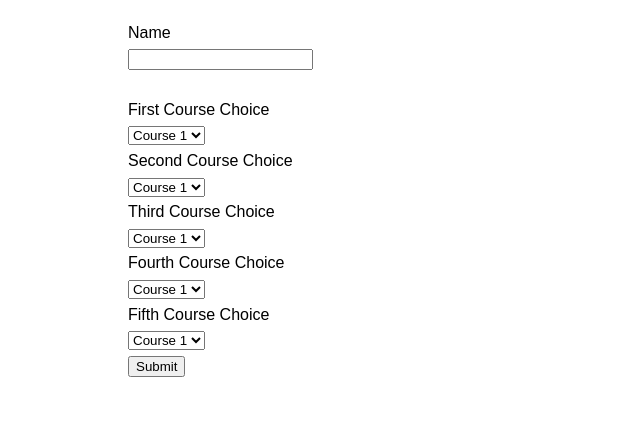
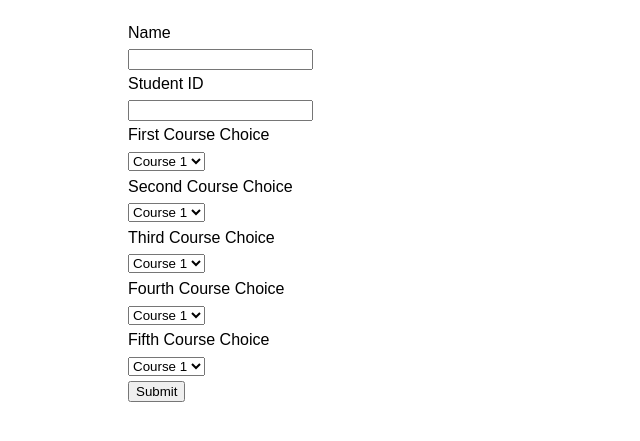
Before and after one commit to shru14/DS-Algo-1, a Flask app: template Flask_Frontend/flaskapp/templates/studentform.html in a window 1280 px wide. Shown: the part 84-525 px from the top of the page, without its empty margins (0-640 px from the left). Run offline with Flask 3, Linux system fonts and the light colour scheme; the template is opened without the code that fills it: values that come from a table or form of the project are taken from there, others are empty.

Commit message:
Updated inputs in html

```diff
--- a/Flask_Frontend/flaskapp/templates/studentform.html
+++ b/Flask_Frontend/flaskapp/templates/studentform.html
@@ -8,8 +8,8 @@
             {{ form.name }}
         </div>
         <div>
-            {{ form.student_number.label }}<br>
-            {{ form.student_number }}
+            {{ form.student_id.label }}<br>
+            {{ form.student_id }}
         </div>
         <div>
             {{ form.first_course_choice.label }}<br>
```
